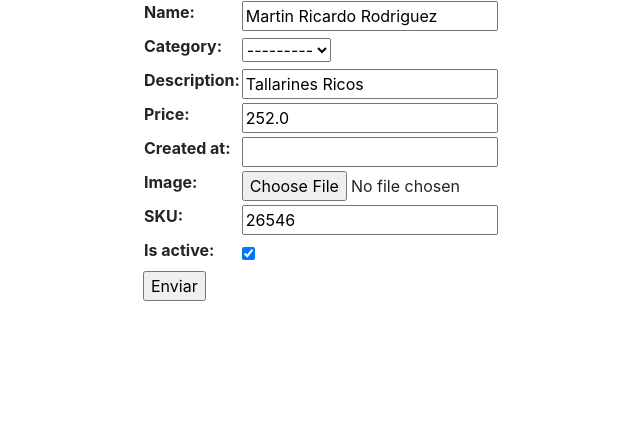
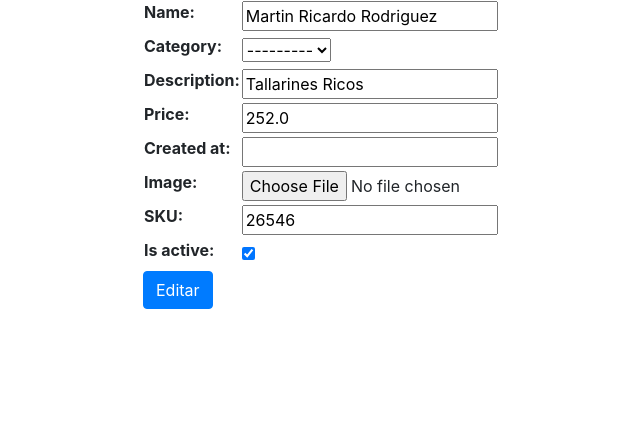
Before and after one commit to grupo5coder/proyectoG5, a Django app: page /Products/update_item/2/ in a window 1280 px wide; the page is wider, and only the part inside the window is pictured. Shown: the part 207-635 px from the top of that part, without its empty margins (497-1137 px from the left). Run offline with Django 4.2, Linux system fonts and the light colour scheme; a user stored in the database is signed in; data comes from the database, SQL or seed files in the repository; data that the repository does not hold is empty; parts of the project's set-up code (start-up, migrations or seed data) failed here and were passed over.

Commit message:
Update update_item.html

```diff
--- a/templates/update_item.html
+++ b/templates/update_item.html
@@ -13,7 +13,7 @@ Editar productos
             <table>
                 {{form.as_table}}
             </table>
-            <input type="submit" , value="Enviar">
+            <input class="btn btn-primary" type="submit" , value="Editar">
         </form>
     {% endif %}
 
```
